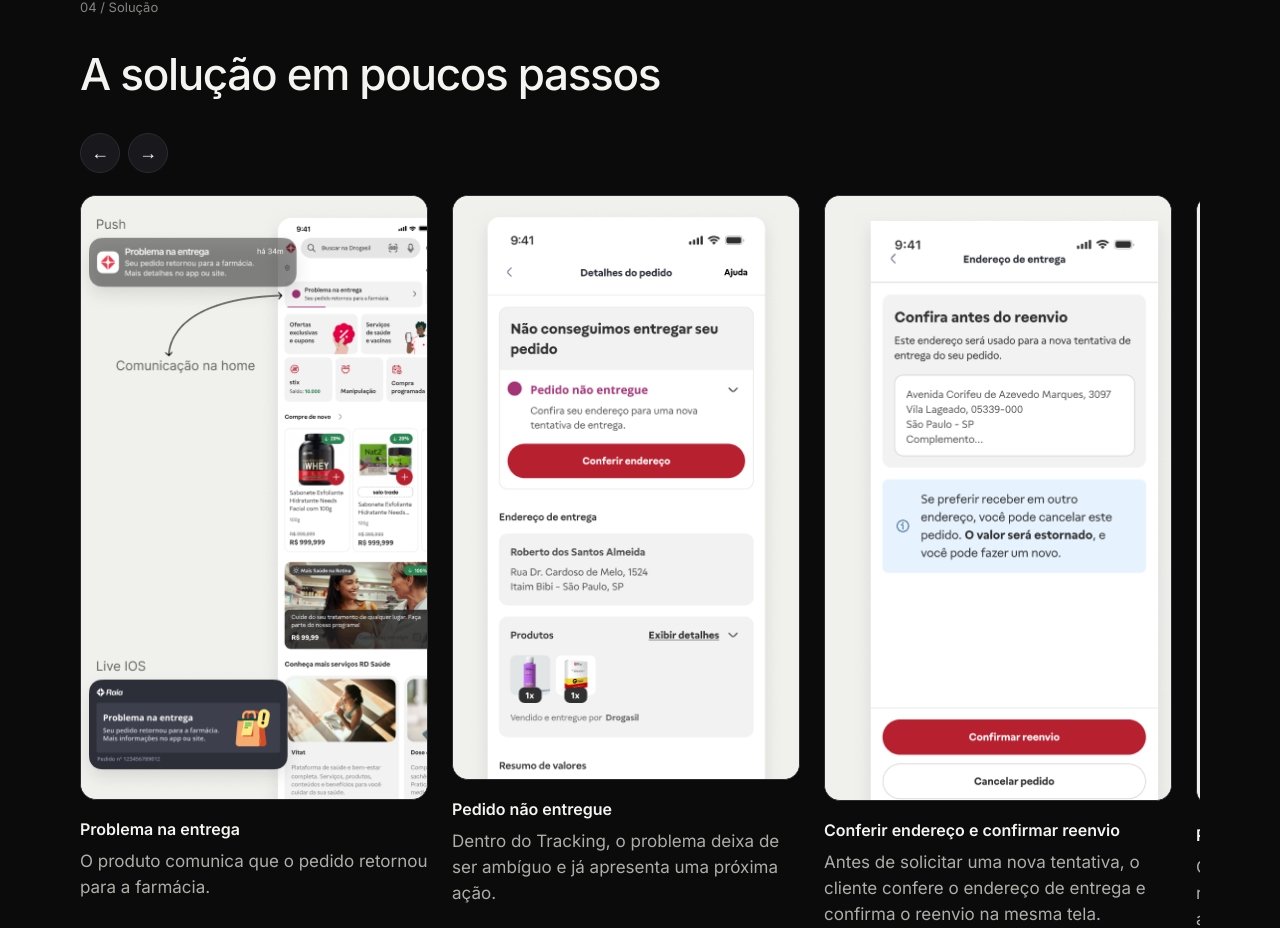
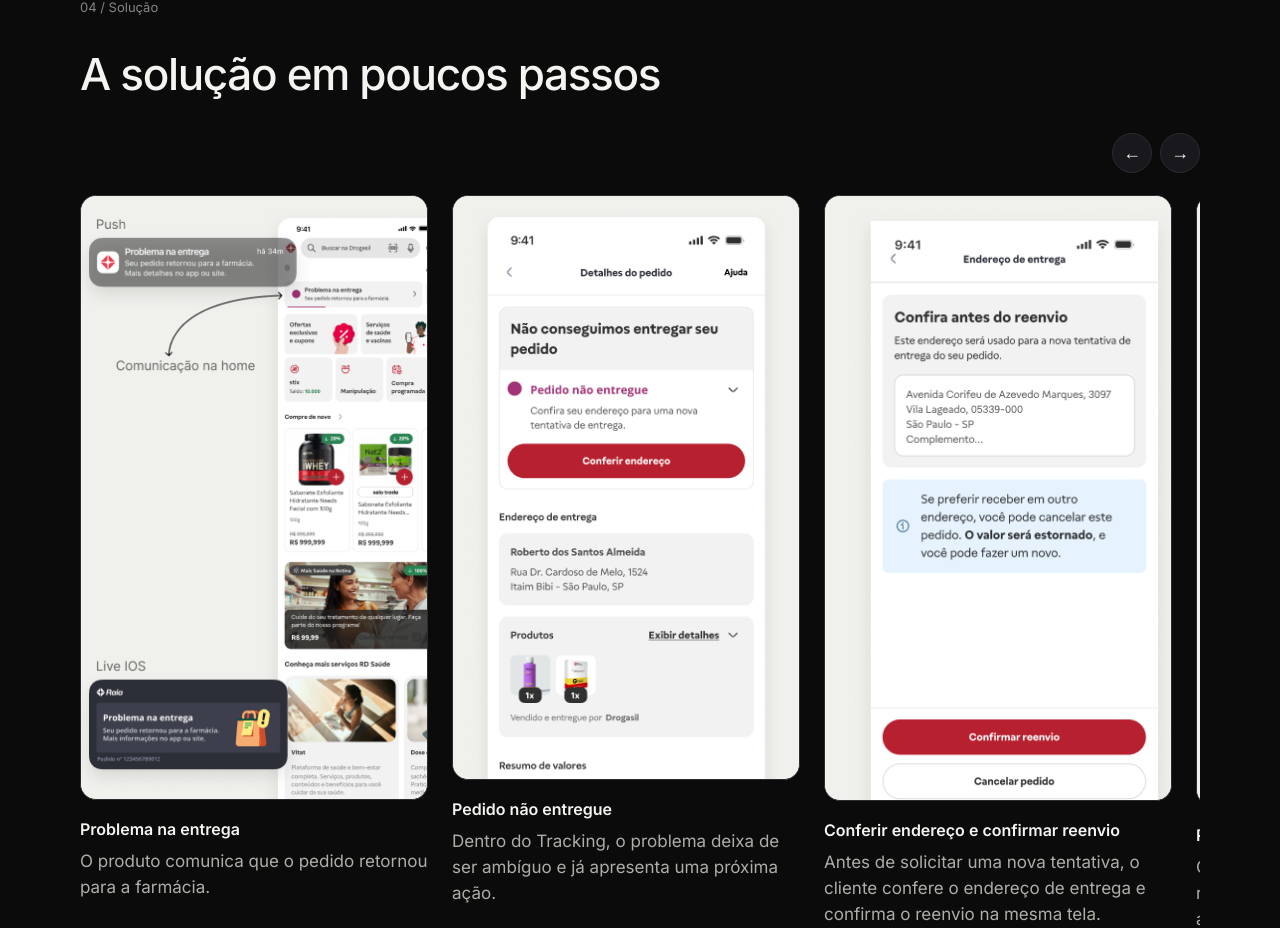
Before and after one commit to Wanderson-stech/wan-portfolio-designofc, a Next.js app: page /reenvio in a window 1280 px wide. Shown: the part 4513-5441 px from the top of the page. Built offline with nearby package versions, Linux system fonts and the light colour scheme.

Commit message:
fix: align solution carousel controls

```diff
--- a/app/globals.css
+++ b/app/globals.css
@@ -503,6 +503,10 @@
   justify-content: space-between;
 }
 
+.portfolio-carousel__controls--without-counter {
+  justify-content: flex-end;
+}
+
 .portfolio-carousel__counter {
   color: var(--subtle);
   font-size: 13px;
--- a/components/carousel.tsx
+++ b/components/carousel.tsx
@@ -51,7 +51,7 @@
 
   return (
     <div className={"portfolio-carousel " + className} aria-label={label}>
-      <div className="portfolio-carousel__controls">
+      <div className={"portfolio-carousel__controls" + (showCounter ? "" : " portfolio-carousel__controls--without-counter")}>
         {showCounter ? (
           <span className="portfolio-carousel__counter">
             {String(index + 1).padStart(2, "0")} / {String(total).padStart(2, "0")}
```
